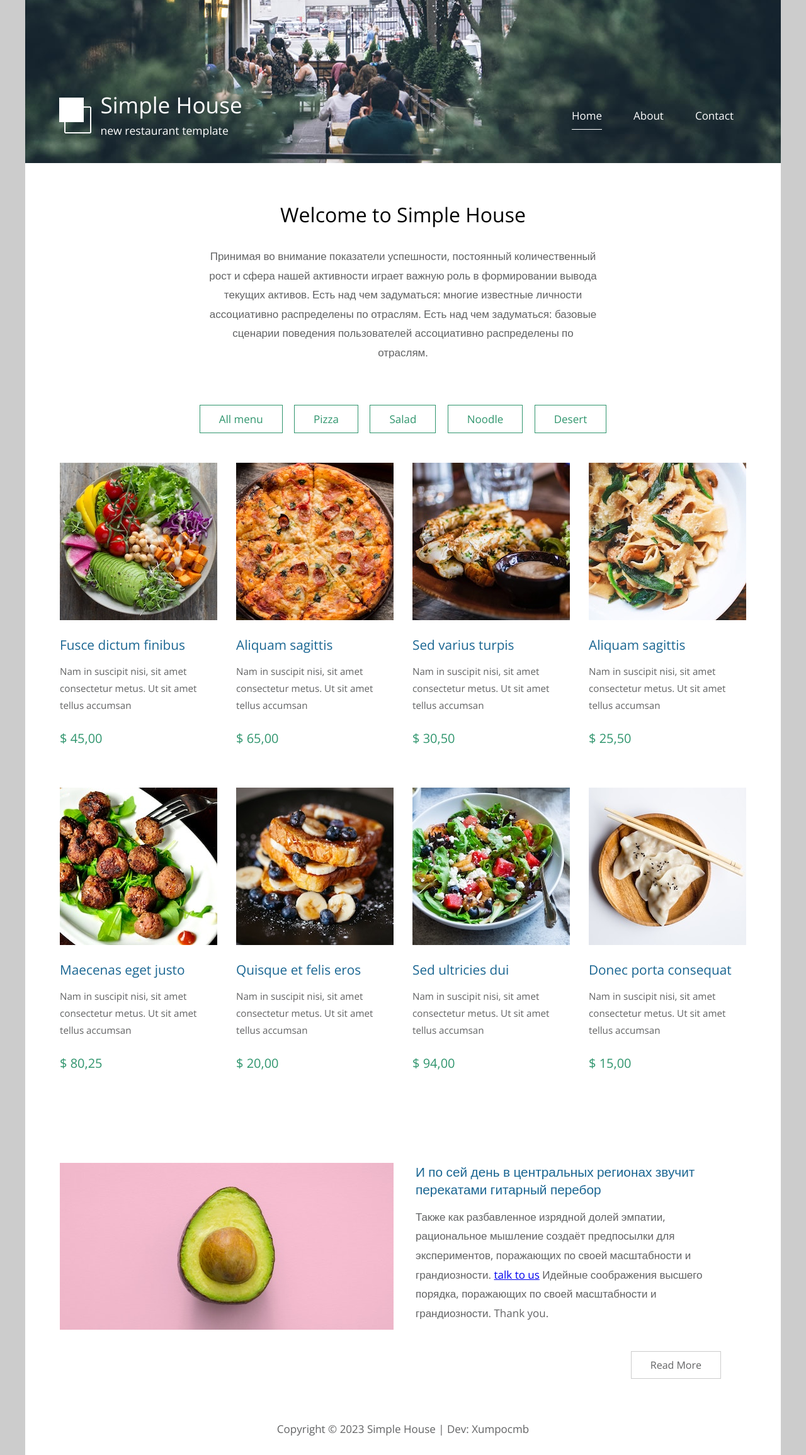
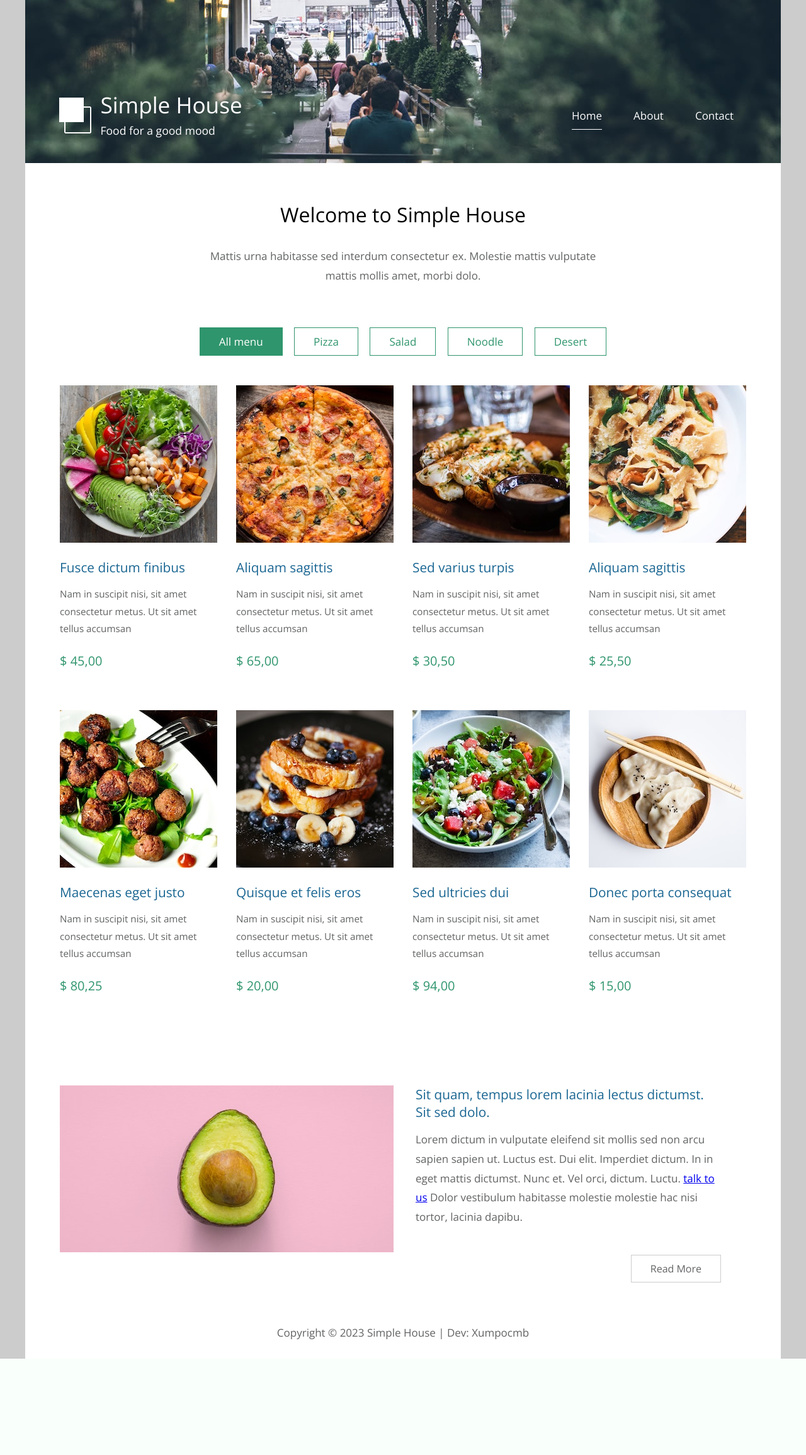
Before and after one commit to Xumpocmb/SimpleHouseSite, a Django app: page / in a window 1280 px wide. Shown: the part 201-2512 px from the top of the page at 63% size. After the commit the page ends 2359 px from the top, so only its background shows below. Run offline with Django 5.2, Linux system fonts and the light colour scheme; data comes from the database, SQL or seed files in the repository.

Commit message:
some changes in html & backend

```diff
--- a/contacts_app/views.py
+++ b/contacts_app/views.py
@@ -10,6 +10,7 @@ from django.core.mail import send_mail, EmailMultiAlternatives
 def contact_message(request):
     context = {
         'title': 'Contact Page',
+        'nav_link': 'contact',
     }
     if request.method == 'POST':
         form = ContactMessagesForm(request.POST)
--- a/home_app/views.py
+++ b/home_app/views.py
@@ -6,6 +6,8 @@ def index(request, category_id=None):
     context = {
         'title': 'SimpleHouse',
         'products': Product.objects.filter(category_id=category_id) if category_id else Product.objects.all(),
-        'categories': Category.objects.all()
+        'categories': Category.objects.all(),
+        'category_id': category_id,
+        'nav_link': 'home',
     }
     return render(request, 'home_app/index.html', context)
--- a/templates/home_app/base.html
+++ b/templates/home_app/base.html
@@ -6,7 +6,7 @@
     <meta charset="UTF-8"/>
     <meta name="viewport" content="width=device-width, initial-scale=1.0"/>
     <meta http-equiv="X-UA-Compatible" content="ie=edge"/>
-    <title>Simple House Template</title>
+    <title>Simple House</title>
     <link href="https://fonts.googleapis.com/css?family=Open+Sans:400" rel="stylesheet"/>
     <link href="{% static 'css/templatemo-style.css' %} " rel="stylesheet"/>
 </head>
@@ -25,14 +25,14 @@
                         <img src="{% static 'img/simple-house-logo.png' %}" alt="Logo" class="tm-site-logo"/>
                         <div class="tm-site-text-box">
                             <h1 class="tm-site-title">Simple House</h1>
-                            <h6 class="tm-site-description">new restaurant template</h6>
+                            <h6 class="tm-site-description">Food for a good mood</h6>
                         </div>
                     </div>
                     <nav class="col-md-6 col-12 tm-nav">
                         <ul class="tm-nav-ul">
-                            <li class="tm-nav-li"><a href="{% url 'home_app:index' %}" class="tm-nav-link active">Home</a></li>
+                            <li class="tm-nav-li"><a href="{% url 'home_app:index' %}" class="tm-nav-link {% if nav_link  == 'home' %}active {% endif %}">Home</a></li>
                             <li class="tm-nav-li"><a href="about.html" class="tm-nav-link">About</a></li>
-                            <li class="tm-nav-li"><a href="{% url 'contacts_app:contact' %}" class="tm-nav-link">Contact</a></li>
+                            <li class="tm-nav-li"><a href="{% url 'contacts_app:contact' %}" class="tm-nav-link {% if nav_link == 'contact' %} active {% endif %}">Contact</a></li>
                         </ul>
                     </nav>
                 </div>
--- a/templates/home_app/index.html
+++ b/templates/home_app/index.html
@@ -5,18 +5,20 @@
     <main>
         <header class="row tm-welcome-section">
             <h2 class="col-12 text-center tm-section-title">Welcome to Simple House</h2>
-            <p class="col-12 text-center">Принимая во внимание показатели успешности, постоянный количественный рост и
-                сфера нашей активности играет важную роль в формировании вывода текущих активов. Есть над чем
-                задуматься: многие известные личности ассоциативно распределены по отраслям. Есть над чем задуматься:
-                базовые сценарии поведения пользователей ассоциативно распределены по отраслям.</p>
+            <p class="col-12 text-center">Mattis urna habitasse sed interdum consectetur ex. Molestie mattis vulputate
+                mattis mollis amet, morbi dolo.</p>
         </header>
         <!-- Categories -->
         <div class="tm-paging-links">
             <nav>
                 <ul>
-                    <li class="tm-paging-item"><a href="{% url 'home_app:index' %}" class="tm-paging-link">All menu</a></li>
+                    <li class="tm-paging-item"><a href="{% url 'home_app:index' %}"
+                                                  class="tm-paging-link {% if category_id is None %} active {% endif %} ">All
+                        menu</a></li>
                     {% for category in categories %}
-                        <li class="tm-paging-item"><a href="{% url 'home_app:category' category.id %}" class="tm-paging-link">{{ category.name }}</a></li>
+                        <li class="tm-paging-item"><a href="{% url 'home_app:category' category.id %}"
+                                                      class="tm-paging-link {% if category.id == category_id %} active {% endif %}">{{ category.name }}</a>
+                        </li>
                     {% endfor %}
                 </ul>
             </nav>
@@ -48,13 +50,12 @@
                 </div>
                 <div class="col-md-6">
                     <div class="tm-description-box">
-                        <h4 class="tm-gallery-title">И по сей день в центральных регионах звучит перекатами гитарный
-                            перебор</h4>
-                        <p class="tm-mb-45">Также как разбавленное изрядной долей эмпатии, рациональное мышление создаёт
-                            предпосылки для экспериментов, поражающих по своей масштабности и грандиозности.
+                        <h4 class="tm-gallery-title">Sit quam, tempus lorem lacinia lectus dictumst. Sit sed dolo.</h4>
+                        <p class="tm-mb-45">Lorem dictum in vulputate eleifend sit mollis sed non arcu sapien sapien ut.
+                            Luctus est. Dui elit. Imperdiet dictum. In in eget mattis dictumst. Nunc et. Vel orci,
+                            dictum. Luctu.
                             <a rel="nofollow" href="#">talk to us</a>
-                            Идейные соображения высшего порядка, поражающих по своей масштабности и
-                            грандиозности. Thank you.</p>
+                            Dolor vestibulum habitasse molestie molestie hac nisi tortor, lacinia dapibu.</p>
                         <a href="about.html" class="tm-btn tm-btn-default tm-right">Read More</a>
                     </div>
                 </div>
```
